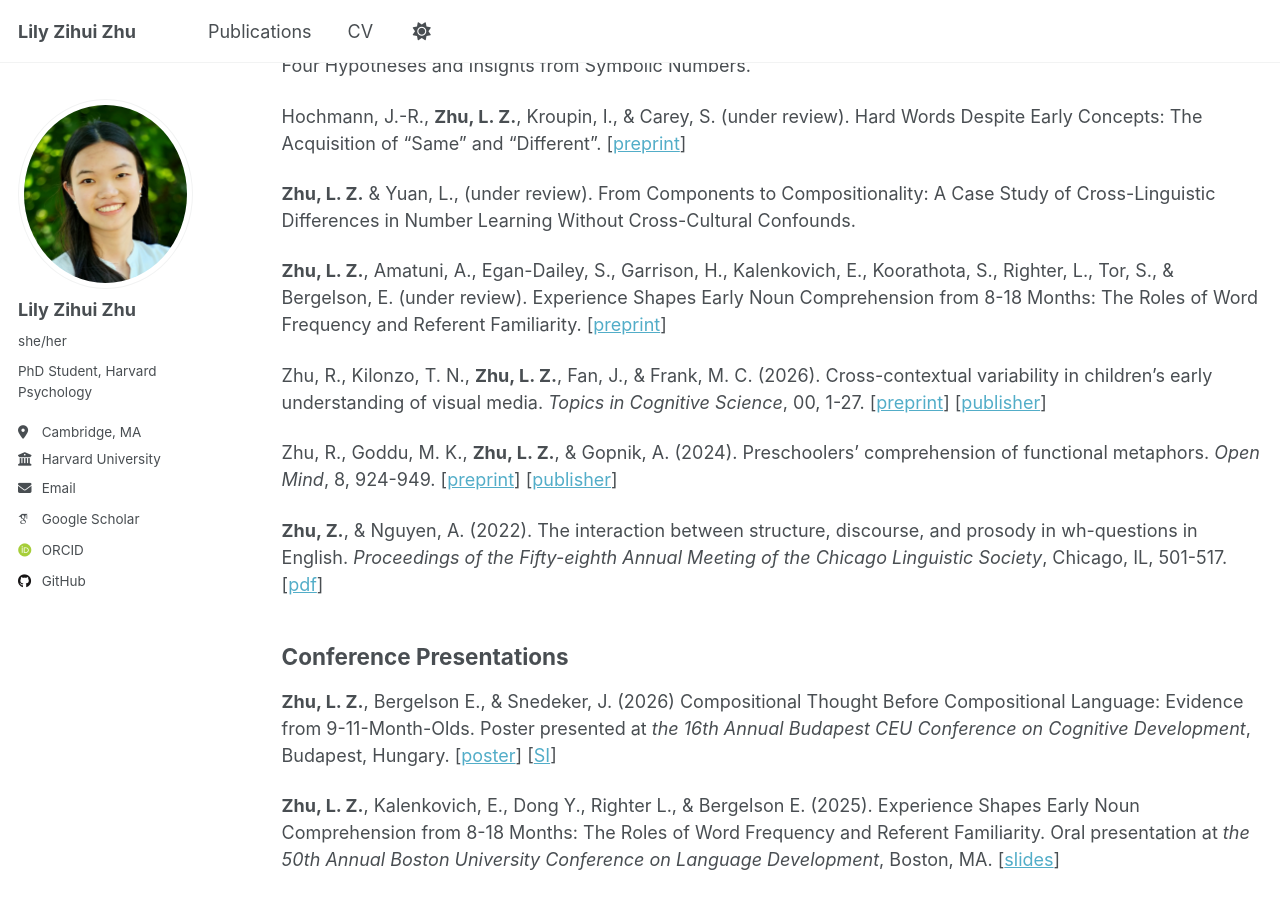
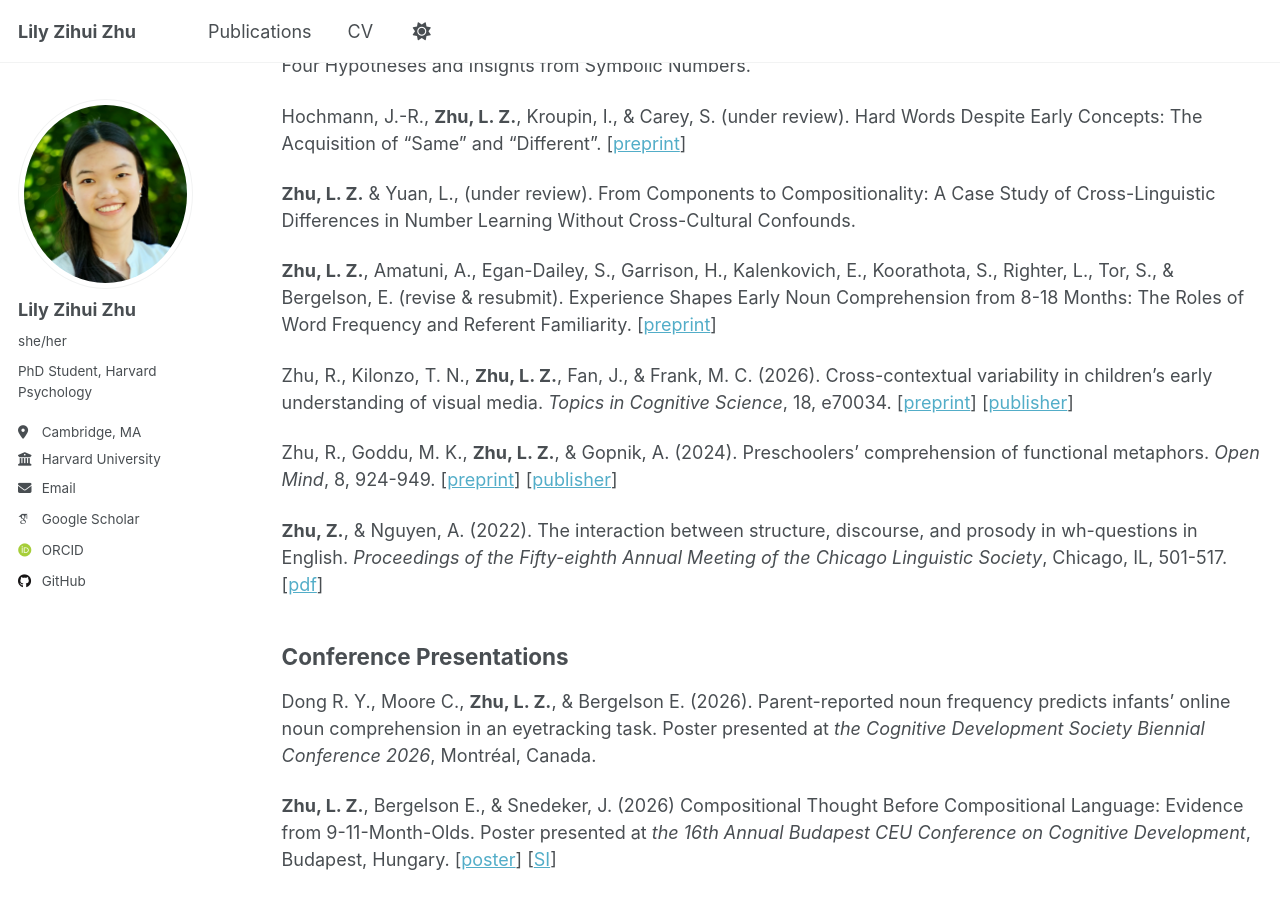
Before and after one commit to lilyzihuizhu/lilyzihuizhu.github.io, a Jekyll site: the page built from _pages/publications.md, in a window 1280 px wide and 900 px high, scrolled down 252 px. Built offline with Jekyll 4.4.1, drawn with Linux system fonts in a browser that asks for light colours; some web fonts are replaced.

Commit message:
pub update

```diff
--- a/_pages/publications.md
+++ b/_pages/publications.md
@@ -21,15 +21,17 @@ Hochmann, J.-R., **Zhu, L. Z.**, Kroupin, I., & Carey, S. (under review). Hard W
 
 **Zhu, L. Z.** & Yuan, L., (under review). From Components to Compositionality: A Case Study of Cross-Linguistic Differences in Number Learning Without Cross-Cultural Confounds.
 
-**Zhu, L. Z.**, Amatuni, A., Egan-Dailey, S., Garrison, H., Kalenkovich, E., Koorathota, S., Righter, L., Tor, S., & Bergelson, E. (under review). Experience Shapes Early Noun Comprehension from 8-18 Months: The Roles of Word Frequency and Referent Familiarity. \[[preprint](https://doi.org/10.31234/osf.io/zchbj_v1)\]
+**Zhu, L. Z.**, Amatuni, A., Egan-Dailey, S., Garrison, H., Kalenkovich, E., Koorathota, S., Righter, L., Tor, S., & Bergelson, E. (revise & resubmit). Experience Shapes Early Noun Comprehension from 8-18 Months: The Roles of Word Frequency and Referent Familiarity. \[[preprint](https://doi.org/10.31234/osf.io/zchbj_v1)\]
 
-Zhu, R., Kilonzo, T. N., **Zhu, L. Z.**, Fan, J., & Frank, M. C. (2026). Cross-contextual variability in children's early understanding of visual media. *Topics in Cognitive Science*, 00, 1-27. \[[preprint](https://osf.io/preprints/psyarxiv/79xh5_v1)\] \[[publisher](https://doi.org/10.1111/tops.70034)\]
+Zhu, R., Kilonzo, T. N., **Zhu, L. Z.**, Fan, J., & Frank, M. C. (2026). Cross-contextual variability in children's early understanding of visual media. *Topics in Cognitive Science*, 18, e70034. \[[preprint](https://osf.io/preprints/psyarxiv/79xh5_v1)\] \[[publisher](https://doi.org/10.1111/tops.70034)\]
 
 Zhu, R., Goddu, M. K., **Zhu, L. Z.**, & Gopnik, A. (2024). Preschoolers' comprehension of functional metaphors. *Open Mind*, 8, 924-949. \[[preprint](https://osf.io/preprints/psyarxiv/ny86k)\] \[[publisher](https://doi.org/10.1162/opmi_a_00152)\]
 
 **Zhu, Z.**, & Nguyen, A. (2022). The interaction between structure, discourse, and prosody in wh-questions in English. *Proceedings of the Fifty-eighth Annual Meeting of the Chicago Linguistic Society*, Chicago, IL, 501-517. \[[pdf](https://drive.google.com/file/d/17MWXLrz72w1COP-AIoTrAlYpLiVv9QAm/view)\]
 
 ## Conference Presentations
+
+Dong R. Y., Moore C., **Zhu, L. Z.**, & Bergelson E. (2026). Parent-reported noun frequency predicts infants’ online noun comprehension in an eyetracking task. Poster presented at *the Cognitive Development Society Biennial Conference 2026*, Montréal, Canada.
 
 **Zhu, L. Z.**, Bergelson E., & Snedeker, J. (2026) Compositional Thought Before Compositional Language: Evidence from 9-11-Month-Olds. Poster presented at *the 16th Annual Budapest CEU Conference on Cognitive Development*, Budapest, Hungary. \[[poster](https://lilyzihuizhu.github.io/files/funcomp_bcccd2026_poster.pdf)\] \[[SI](https://lilyzihuizhu.github.io/files/funcomp_bcccd2026_SI.pdf)\]
 
```
Also changed, not shown: _pages/cv.md (+1 -1 lines), 1 other file.
